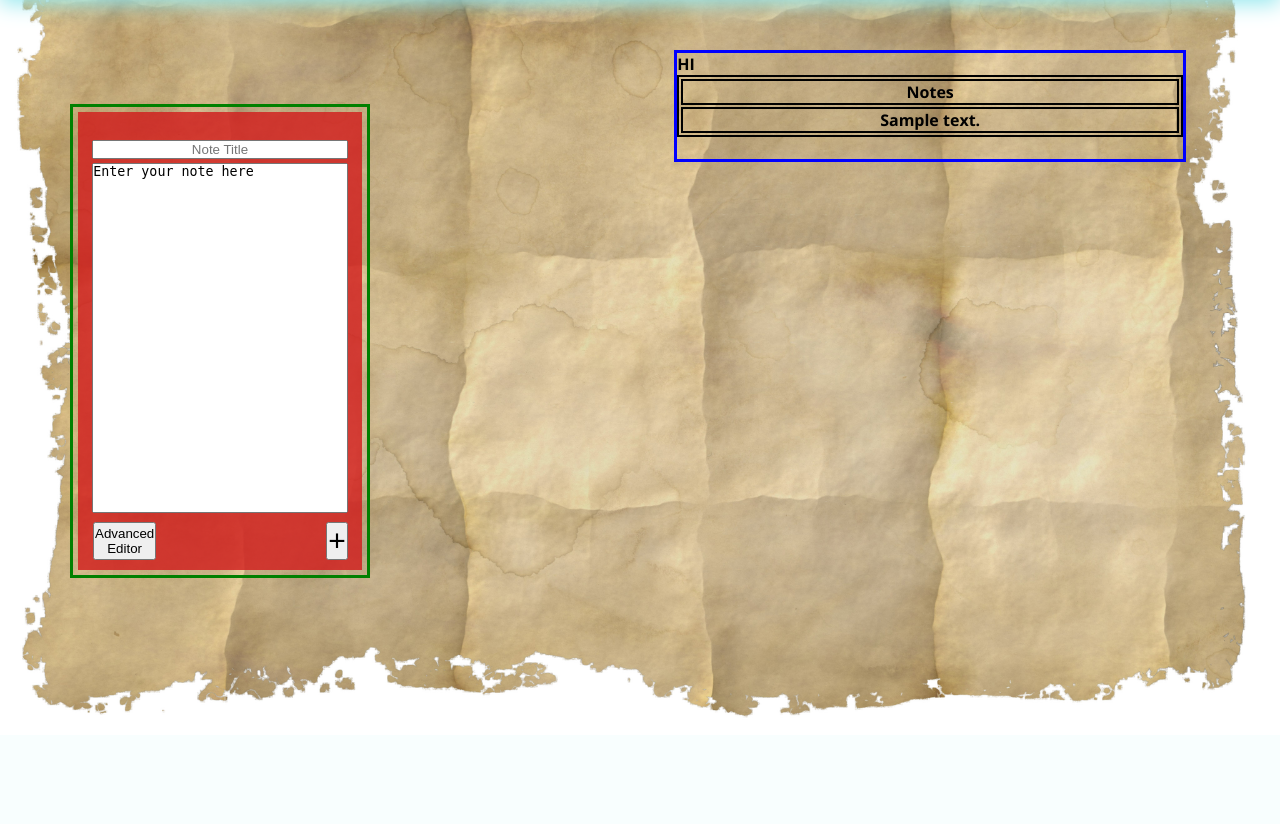
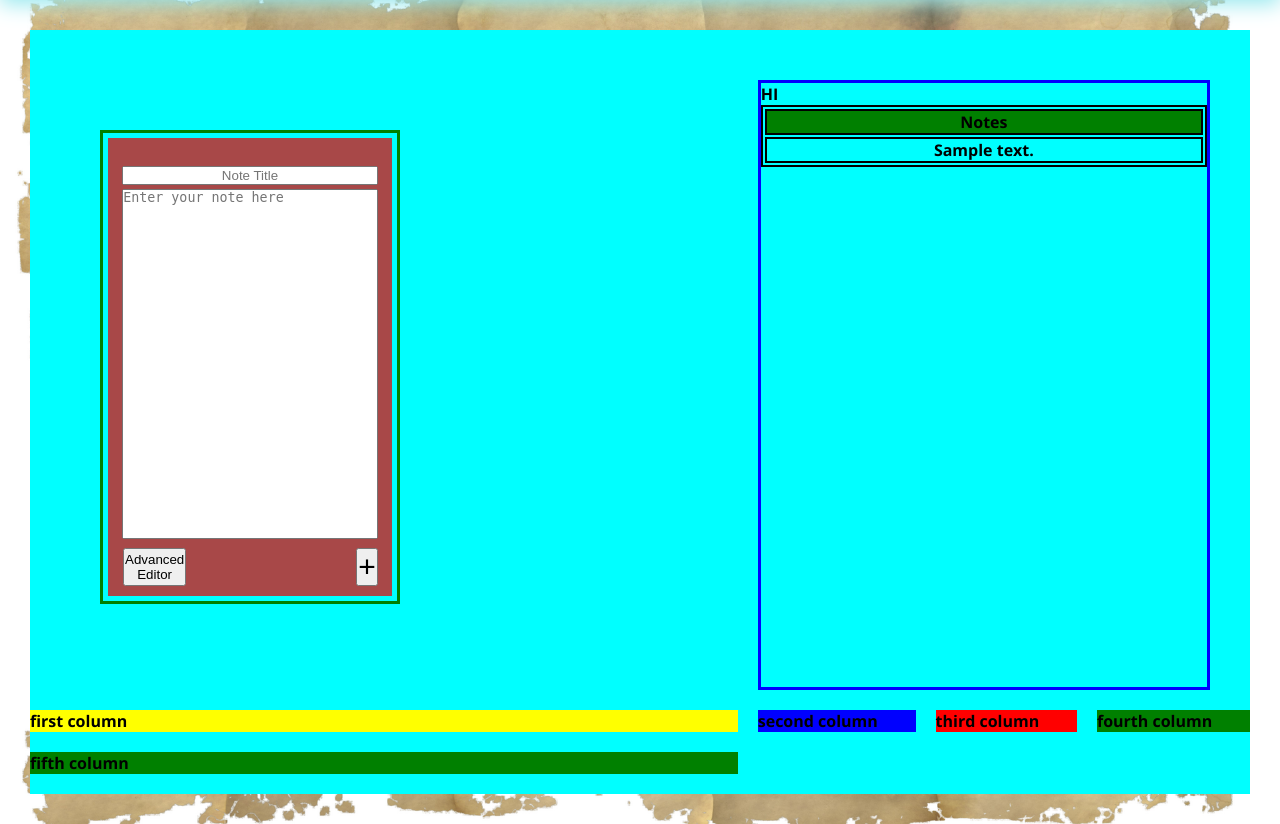
Before and after one commit to KenKenCode/TakeNoteOnline, a PHP site: page /NotebooksPage2.php in a window 1280 px wide. Shown: the part 65-889 px from the top of the page. Before the commit the page ends 783 px from the top, so only its background shows below. Run offline with PHP 8.4, Linux system fonts and the light colour scheme; the visitor is signed in with stand-in values (Sample User, id 1); tables that the repository leaves empty or names only in its code hold one stand-in row (values such as "Sample post").

Commit message:
January 8, 2023 prepare for presentation at January 11, 2022

```diff
--- a/LogInPage.php
+++ b/LogInPage.php
@@ -3,7 +3,7 @@ mysqli_report(MYSQLI_REPORT_ERROR | MYSQLI_REPORT_STRICT);
 error_reporting(E_ALL);
 session_start();
 
-$connect = mysqli_connect("localhost", "root", "", "tnstudentregistrationdb");
+$connect = mysqli_connect("localhost", "root", "root", "tnstudentregistrationdb");
 
 if (isset($_POST["login"])) {
     if (empty($_POST["userNameName"]) || empty($_POST["passwordName"])) {
--- a/LogInPage2.php
+++ b/LogInPage2.php
@@ -3,7 +3,7 @@ mysqli_report(MYSQLI_REPORT_ERROR | MYSQLI_REPORT_STRICT);
 error_reporting(E_ALL);
 session_start();
 
-$conn=mysqli_connect("localhost", "root", "", "tnstudentregistrationdb");
+$conn=mysqli_connect("localhost", "root", "root", "tnstudentregistrationdb");
 
 if(isset($_SESSION["student_username"])) {
     header("location: NotebooksPage2.php");
--- a/LogInPage3.php
+++ b/LogInPage3.php
@@ -1,7 +1,7 @@
 <?php
 mysqli_report(MYSQLI_REPORT_ERROR | MYSQLI_REPORT_STRICT);
 error_reporting(E_ALL);
- $connect = mysqli_connect("localhost", "root", "", "tnstudentregistrationdb");
+ $connect = mysqli_connect("localhost", "root", "root", "tnstudentregistrationdb");
  session_start();
  if(isset($_SESSION["username"]))
  {
--- a/NotebooksPage2.php
+++ b/NotebooksPage2.php
@@ -3,9 +3,30 @@ mysqli_report(MYSQLI_REPORT_ERROR | MYSQLI_REPORT_STRICT);
 error_reporting(E_ALL);
 session_start();
 
-$conn=mysqli_connect("localhost", "root", "", "tnstudentregistrationdb");
+$conn=mysqli_connect("localhost", "root", "root", "tnstudentregistrationdb");
 
 $retrieveNotes = "SELECT * FROM studentNotes WHERE studentUsername = '" . $_SESSION['username'] . "'";
+
+if (isset($_POST['submitNoteName'])) {
+  if(empty(trim($_POST['titleName'])) && empty(trim($_POST['contentName']))) {
+    echo '<script type="text/javascript"> alert("Input fields must have values"); </script>';
+} else {
+    $studentIDNote = mysqli_real_escape_string($conn, $_SESSION['userID']);;
+    $studentUsernameNote = mysqli_real_escape_string($conn, $_SESSION['username']);;
+    $studentContentNote = mysqli_real_escape_string($conn, $_POST['contentName']);;
+    $studentTitleContentNote = mysqli_real_escape_string($conn, $_POST['titleName']);
+
+    $conn->query("INSERT INTO studentNotes (studentID, studentUsername, notes, noteTitle) VALUES ('$studentIDNote', '$studentUsernameNote', '$studentContentNote', '$studentTitleContentNote')");
+
+    if($conn->affected_rows != 1) {
+      echo '<script type="text/javascript"> alert("something went wrong"); </script>';
+    } else {
+      echo '<script type="text/javascript"> alert("note insertion successful"); </script>';
+    }
+
+}
+
+}
 ?>
 
 <!DOCTYPE html>
@@ -32,6 +53,7 @@ echo '  user ID is:  ';
 echo $_SESSION['userID']; ?>');
 </script>
         <h1 class = "nav-brand">Welcome</h1>
+
         <h1>Your user ID is: </h1>
         <?php
           echo $_SESSION['userID'];
@@ -53,17 +75,18 @@ echo $_SESSION['userID']; ?>');
       </div>
     </nav>
 
+    <div id="noteContainer">
     <div id="addNote">
       <div id="noteTitleAndContentContainer">
 
         <div id="titleAndContent">
-        <form action="" method="" id="noteForm">
+        <form action="" method="POST" id="noteForm">
           <input type="text" id="noteTitle" name="titleName" placeholder="Note Title">
-          <textarea id="noteContent" name="contentName" form="noteForm">Enter your note here</textarea>
+          <textarea id="noteContent" name="contentName" placeholder="Enter your note here" form="noteForm"></textarea>
 
           <div id="advancedEditorAndSubmit">
           <button id="advancedNoteEditor" style="margin-left: 15px;"> Advanced Editor </button>
-          <input id="submitNote" type="submit" value="+" style="margin-left: 150px; font-size: 30px;">
+          <input type="submit" id="submitNote" name="submitNoteName"  value="+" style="margin-left: 150px; font-size: 30px;">
           </div>
 
         </form>
@@ -80,7 +103,7 @@ echo $_SESSION['userID']; ?>');
  ?>
 <table>
 <tr>
-<th>Notes</th>
+<th style="background-color: green;">Notes</th>
 </tr>
 
 <?php
@@ -89,9 +112,14 @@ while($row = mysqli_fetch_array($result)){
 <tr>
 
 <td><?php echo $row['notes']; ?> </td>
+<!--Repetition of html elements under this while column is possible, and inidividual buttons for each record will display in this code-->
+<!--<button><?php echo $row['notes']; ?> </button>-->
+
 </tr>
 <?php
 }
+
+
 	}
  }
 echo "</table>";
@@ -99,7 +127,31 @@ echo "</table>";
       <br>
 
     </div>
+<br>
+<br>
+<br>
+    <div style="background-color: yellow">
+    first column
+</div>
 
+<div style="background-color: blue">
+    second column
+</div>
+
+<div style="background-color: red">
+    third column
+</div>
+
+<div style="background-color: green">
+    fourth column
+</div>
+
+<div style="background-color: green">
+    fifth column
+</div>
+
+
+</div>
     <script src = "NotebooksPage2Script.js"></script>
 
     </body>
--- a/NotebooksPage2Style.css
+++ b/NotebooksPage2Style.css
@@ -65,12 +65,25 @@ nav {
     display: none; /* At screen size greater than 600 pixels, we will hide the hamburger menu */
 }
 
+#noteContainer {
+    margin-top: 30px;
+    margin-bottom: 30px;
+    margin-right: 30px;
+    margin-left: 30px;
+    padding-bottom: 20px;
+    display: grid;
+    grid-template-columns: auto auto auto auto;
+    gap: 20px;
+    background-color: aqua; /* activate this to see the area of #noteContainer */
+}
+
 #addNote {
     margin-top: 100px;
     margin-left: 70px;
     margin-right: 300px;
     width: 300px;
-    display: inline-block;
+    grid-column: 1;
+    grid-row: 1;
     border-color: green;
     border-style: solid;
 
@@ -78,9 +91,11 @@ nav {
 
 #displayNotes {
     margin-top: 50px;
-    margin-right: 20px;
-    width: 40%;
-    display: inline-block;
+    margin-right: 40px;
+    width: 1000x;
+    grid-column: 2 / span 3; /* Element starts at 2nd column and spans/occupies 3 columns to the right */
+    grid-row: 1 / span 2; /* element starts 1 row and spans/occupies 2 columns */
+    /*A very helpful reference for grid: https://www.w3schools.com/css/css_grid_item.asp*/
     border-color: blue;
     border-style: solid;
 }
@@ -167,13 +182,21 @@ table, th, tr, td {
     width: 100%;
 }
 
+#noteContainer {
+    display: grid;
+    grid-template-columns: auto;
+}
 #addNote {
     margin: 100px auto;
-    display: block; /* To prevent the div going inline-block when screen size is less than 600 pixels */
+    /*display: block; /* To prevent the div going inline-block when screen size is less than 600 pixels */
 }
 
 #displayNotes {
     margin: 100px auto;
-    display: block;
+    margin-left: auto;
+    margin-right: auto;
+    grid-row: 2;
+    grid-column: 1;
+    /*display: block;*/
 }
 }
--- a/RegistrationPage.php
+++ b/RegistrationPage.php
@@ -3,7 +3,7 @@ mysqli_report(MYSQLI_REPORT_ERROR | MYSQLI_REPORT_STRICT);
 error_reporting(E_ALL);
 session_start();
 
-$conn=mysqli_connect("localhost", "root", "", "tnstudentregistrationdb");
+$conn=mysqli_connect("localhost", "root", "root", "tnstudentregistrationdb");
 
 if(isset($_POST['register'])) {
 
@@ -12,6 +12,7 @@ if(isset($_POST['register'])) {
     } else {
     //set variables for sql query
     $studentNameRegister = mysqli_real_escape_string($conn, $_POST['studentNameName']);
+    //$studentNameRegister = mysqli_real_escape_string($conn, $_POST[$_SESSION['userid']]);
     $userNameRegister = mysqli_real_escape_string($conn, $_POST['userNameName']);
     $emailNameRegister = mysqli_real_escape_string($conn, $_POST['emailName']);
     $phoneNumberNameRegister = mysqli_real_escape_string($conn, $_POST['phoneNumberName']);
```
